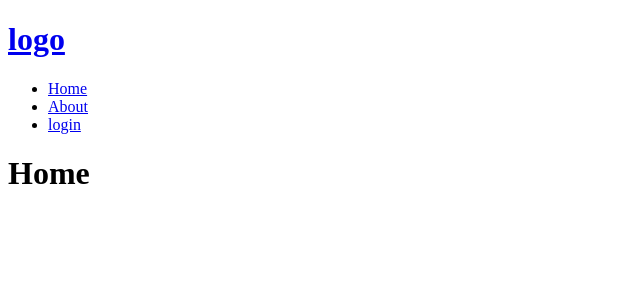
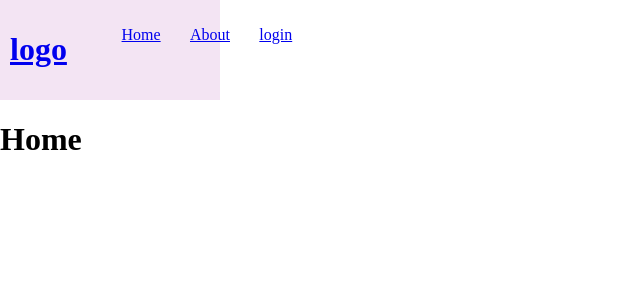
Before and after one commit to muskan-chouhan/react, a React (Vite) app in the folder header-router-1/: page / in a window 1280 px wide. Shown: the top 300 px of the page, without its empty margins (0-640 px from the left). Built offline with nearby package versions, Linux system fonts and the light colour scheme.

Commit message:
create navbar

```diff
--- a/header-router-1/src/NavBar.jsx
+++ b/header-router-1/src/NavBar.jsx
@@ -1,6 +1,7 @@
 import { Link } from "react-router"
+import './header.css'
 export default function NavBar() {
-    return (<div>
+    return (<div className="header">
         <div>
             <Link className="link"><h1>logo</h1></Link>
         </div>
--- /dev/null
+++ b/header-router-1/src/header.css
@@ -0,0 +1,16 @@
+body{
+    margin: 0;
+    padding: 0;
+}
+.header{
+    background-color: rgb(243, 228, 243);
+    display: flex;
+    justify-content: space-between;
+    padding: 10px;
+}
+.header,ul{
+  display: flex;
+  list-style-type: none;
+  width: 200px;
+  justify-content: space-around;
+}
```
